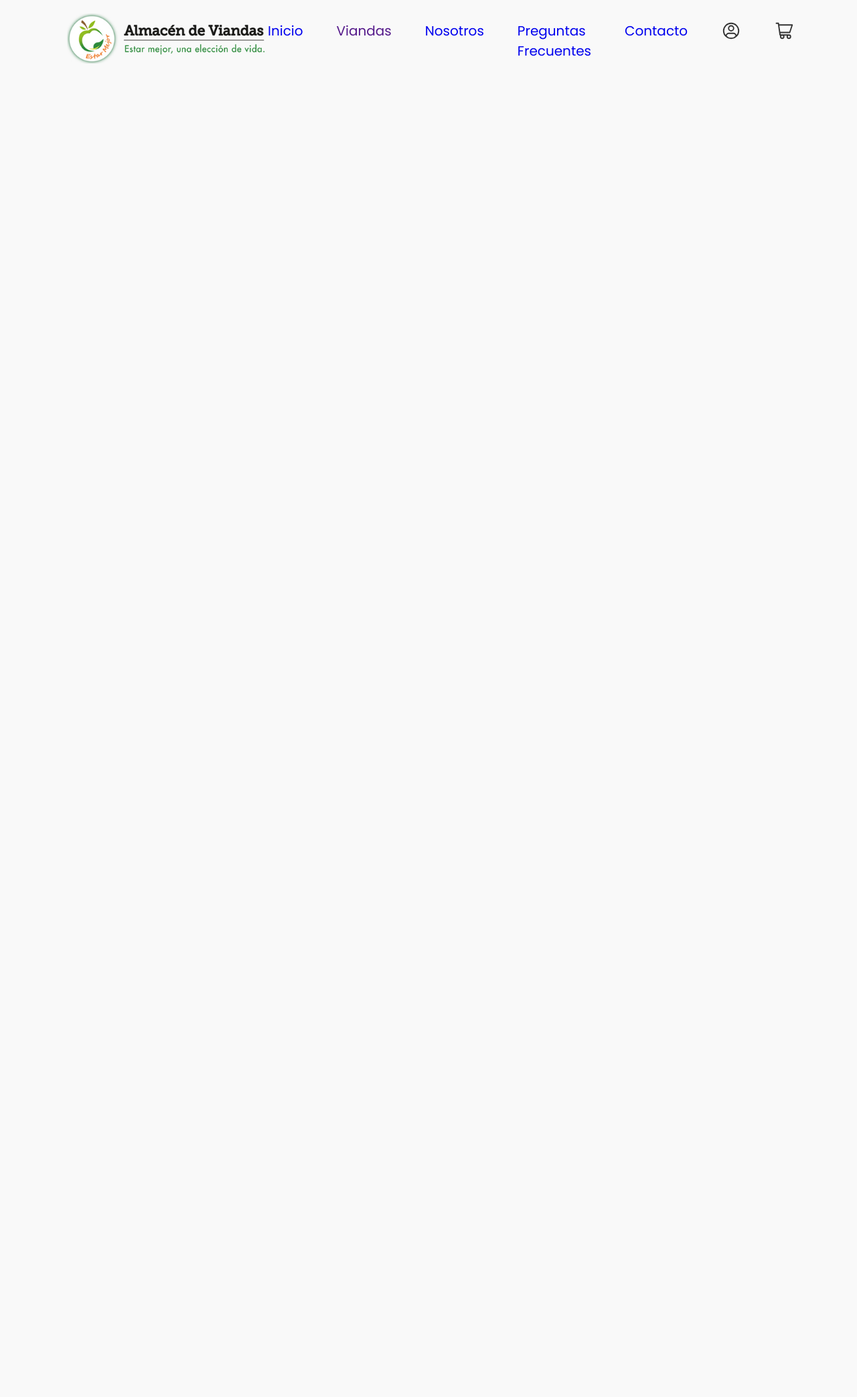
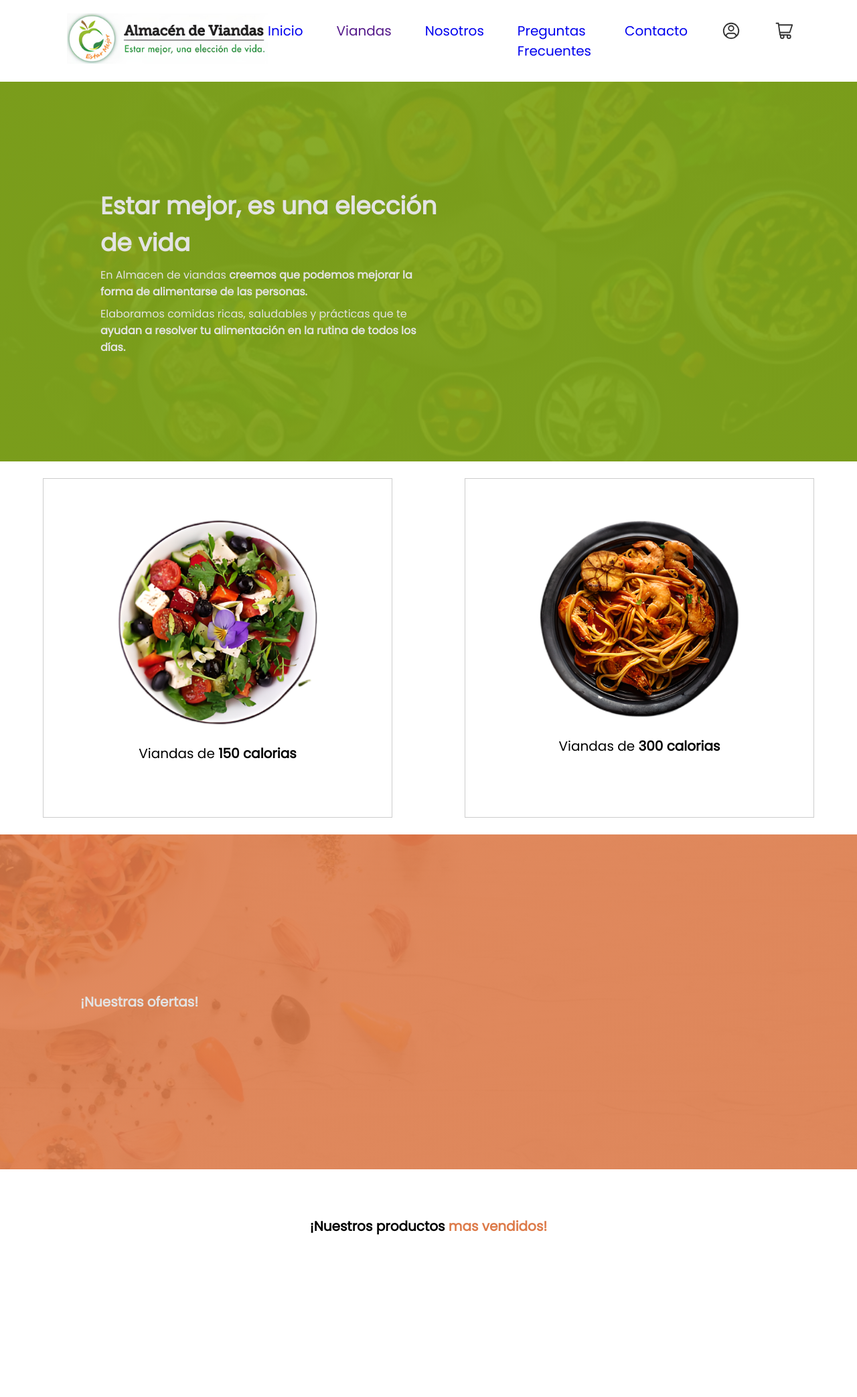
Before and after one commit to Ridoolf/viandasVivirMejor, a Django app: page / in a window 1280 px wide. Shown: the top 2086 px of the page at 67% size. Before the commit the page ends 95 px from the top, so only its background shows below. Run offline with Django 5.2, Linux system fonts and the light colour scheme.

Commit message:
avance en template index.html

```diff
--- a/appViandas/static/styles/style.css
+++ b/appViandas/static/styles/style.css
@@ -2,13 +2,13 @@
     font-family: 'poppins';
     src: url('../fonts/poppinsRegular.ttf') format('opentype');
 }
+
 
 *{
     margin: 0;
     padding: 0;
     box-sizing: border-box;
     font-family: 'poppins';
-    background-color: #F9F9F9;
 
     ul{
         list-style: none;
@@ -65,3 +65,87 @@
         }
     }
 }
+
+.main{
+    .index{
+        background: linear-gradient(rgba(129, 166, 28, 0.94), rgba(129, 166, 28, 0.94)), url('../img/fondo.png') center/cover no-repeat;
+        display: flex;
+        justify-content: flex-start;
+        align-items: center;
+        padding: 150px;
+        color: #e3e3e3;
+
+        div{
+
+            h1{
+                font-size: 36px;
+                margin: 8px 0;
+            }
+
+            p{
+                font-size: 16px;
+                margin: 8px 0;
+            }
+
+            span{
+                font-weight: bold;
+            }
+        }
+    }
+
+    .viandas{
+        display: flex;
+        justify-content: space-around;
+        gap: 30px;
+        margin: 25px;
+
+        section{
+            border: 1px solid #cccccc;
+            padding: 60px;
+
+            img{
+                width: 300px;
+                margin: 0 50px;
+            }
+            p{
+                text-align: center;
+                font-size: 20px;
+                margin: 20px 0;
+
+                span{
+                    font-weight: bold;
+                }
+            }
+        }
+    }
+
+    .ofertas{
+        background: linear-gradient(rgba(221, 123, 74, .89), rgba(221, 123, 74, .89)), url('../img/ofertas.png') center/cover no-repeat;
+
+        height: 500px;
+        display: flex;
+        justify-content: flex-start;
+        align-items: center;
+
+        h3{
+            margin-left: 120px;
+            color: #e3e3e3;
+            font-size: 20px;
+        }
+    }
+
+    .mas_vendido{
+        margin: 70px 0 500px 0;
+        text-align: center;
+
+
+        h3{
+            font-weight: bold;
+            font-size: 20px;
+
+            span{
+                color: #DD7B4A;
+            }
+        }
+    }
+}
--- a/appViandas/templates/components/navbar.html
+++ b/appViandas/templates/components/navbar.html
@@ -3,7 +3,7 @@
 
     <div class="navbar">
         <a href="{% url 'index' %}">
-            <img src="{% static 'img/logo.jpg' %}" alt="Logo de viandas" class="logo">
+            <img src="{% static 'img/logo.png' %}" alt="Logo de Estar Mejor Viandas" class="logo">
         </a>
         <ul>
             <li><a href="{% url 'index' %}">Inicio</a></li>
--- a/appViandas/templates/index.html
+++ b/appViandas/templates/index.html
@@ -2,9 +2,49 @@
 
 {% block title %}Almacen | Inicio{% endblock %}
 
+{% load static %}
 {% block content %}
 
     {% include 'components/navbar.html' %}
+    <div class="main">
+
+        <div class="index">
+
+            <div>
+
+                <h1>Estar mejor, <span>es una elección <br>de vida</span></h1>
+
+                <p>En Almacen de viandas <span>creemos que podemos mejorar la <br>forma de alimentarse de las personas.</span></p>
+                <p>Elaboramos comidas ricas, saludables y prácticas que te <br> <span>ayudan a resolver tu alimentación en la rutina de todos los <br> días.</span></p>
+
+            </div>
 
 
+        </div>
+
+        <div class="viandas">
+
+            <section>
+                <img src="{% static 'img/vianda150.png' %}" alt="imagen que hace referencia a las viandas de 150 calorias">
+                <p>Viandas de <span>150 calorias</span></p>
+            </section>
+
+            <section>
+                <img src="{% static 'img/vianda300.png' %}" alt="imagen que hace referencia a las viandas de 300 calorias">
+                <p>Viandas de <span>300 calorias</span></p>
+            </section>
+
+        </div>
+
+        <div class="ofertas">
+            <h3>¡Nuestras ofertas!</h3>
+
+        </div>
+
+        <div class="mas_vendido">
+            <h3>¡Nuestros productos <span>mas vendidos!</span></h3>
+        </div>
+
+    </div>
+
 {% endblock %}
```
Also changed, not shown: appViandas/static/img/fondo.png, appViandas/static/img/logo.jpg (deleted), appViandas/static/img/logo.png (added), appViandas/static/img/logopng.png (added), appViandas/static/img/ofertas.png (added), appViandas/static/img/vianda150.png (added), appViandas/static/img/vianda300.png (added).
